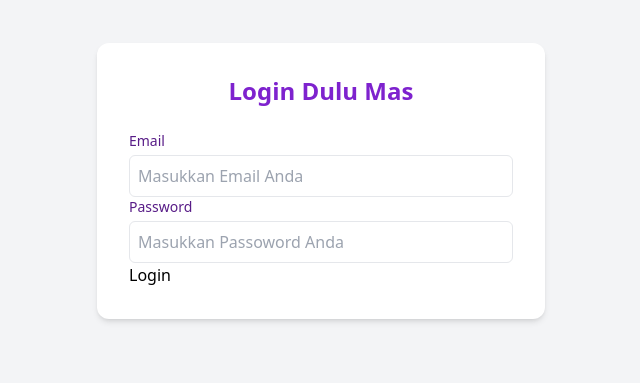
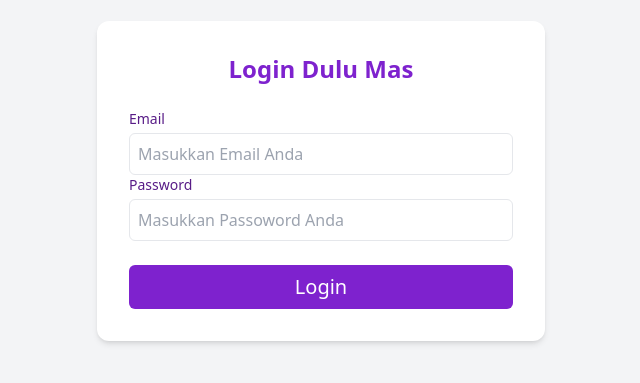
Before and after one commit to DhaniKWP/latihan-tailwindcss, a website: page public/index.html in a window 1280 px wide. Shown: the part 219-602 px from the top of the page, without its empty margins (319-959 px from the left). Drawn offline with Linux system fonts and the light colour scheme.

Commit message:
styling pada button submit

```diff
--- a/public/index.html
+++ b/public/index.html
@@ -18,7 +18,7 @@
       <label for="password" class="block text-sm font-medium text-purple-900">Password</label>
       <input type="password" id="password" name="password" class="mt-1 p-2 w-full border rounded-md" placeholder="Masukkan Passoword Anda" required>
     </div>
-    <button type="submit">Login</button>
+    <button type="submit" class="bg-purple-700 text-white text-xl mt-6 w-full rounded-md p-2 hover:bg-purple-800 transition duration-150" >Login</button>
   </form>
   </div>
 </body>
```
Also changed, not shown: public/css/style.css.
